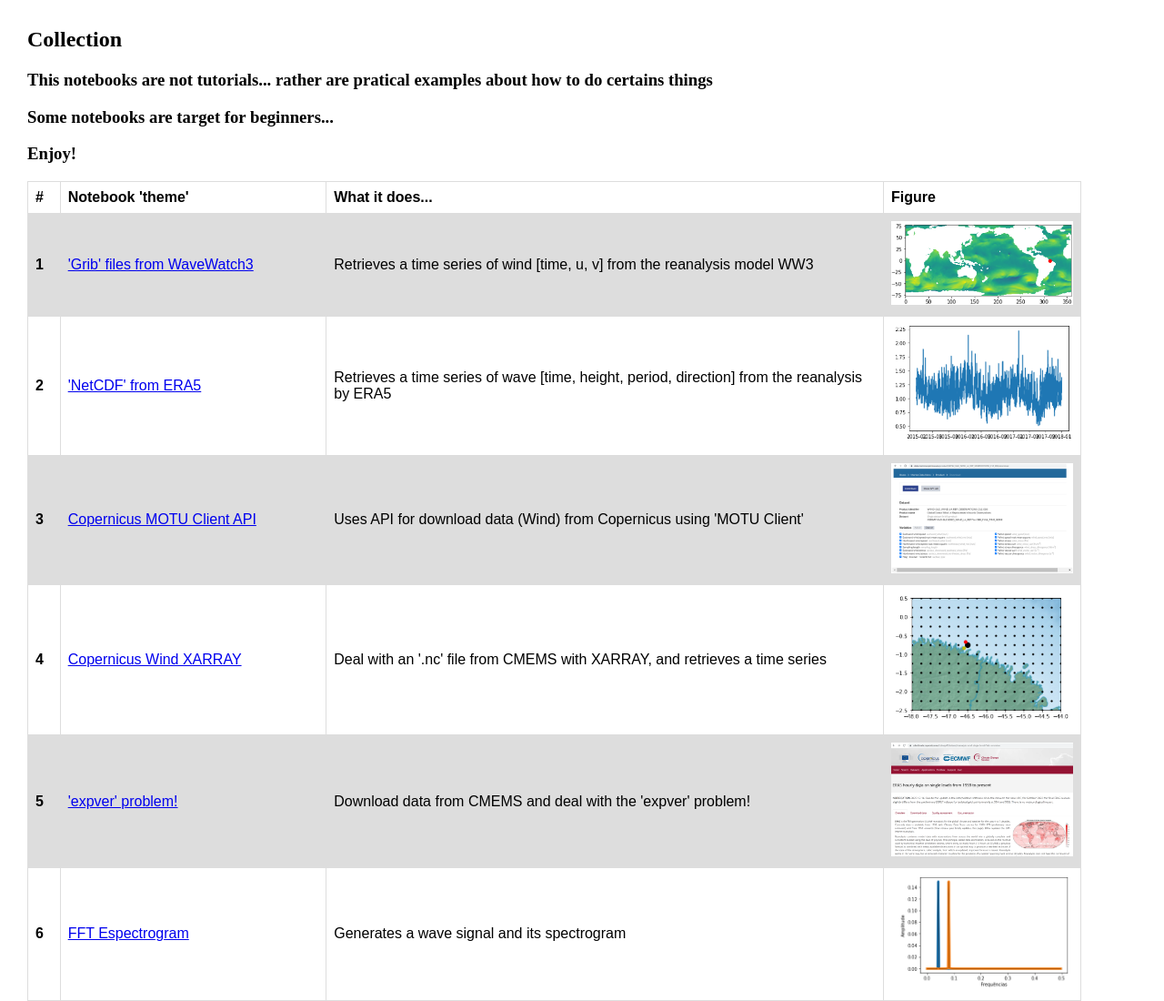
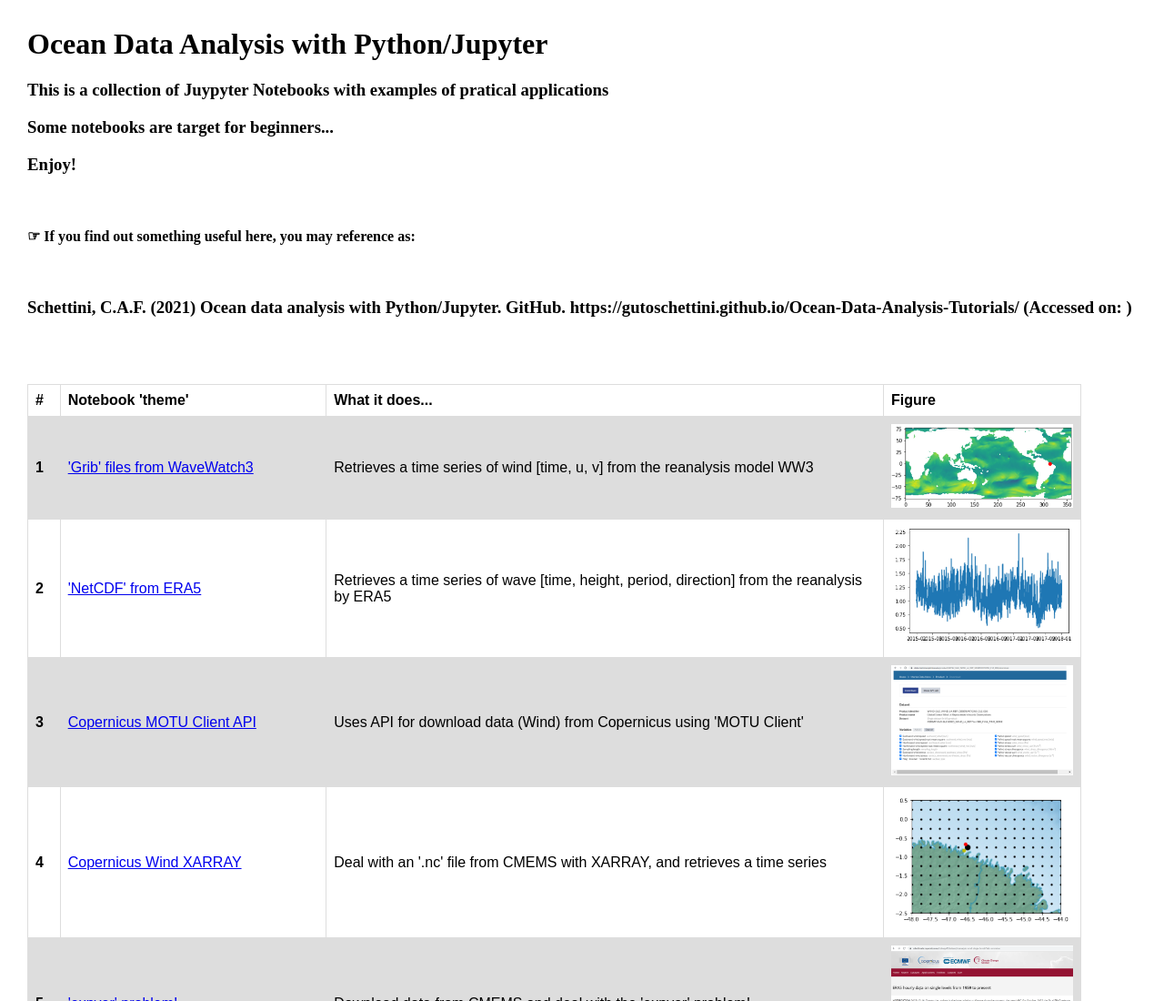
Before and after one commit to GutoSchettini/IPYNB-Collection, a plain HTML site: page index.html in a window 1280 px wide. Shown: the top 1100 px of the page at 91% size. Drawn offline with Linux system fonts and the light colour scheme.

Commit message:
Add files via upload

```diff
--- a/index.html
+++ b/index.html
@@ -22,10 +22,15 @@ tr:nth-child(even) {
 
 <body style="margin:30px;padding:0">
 
-<h2>Collection </h2>
-<h3>This notebooks are not tutorials... rather are pratical examples about how to do certains things</h3>
+<h1>Ocean Data Analysis with Python/Jupyter </h1>
+<h3>This is a collection of Juypyter Notebooks with examples of pratical applications</h3>
 <h3>Some notebooks are target for beginners... </h3>
 <h3>Enjoy!</h3>
+<br>
+<h4>&#9758; If you find out something useful here, you may reference as:</h4>
+<br>
+<h3>Schettini, C.A.F. (2021) Ocean data analysis with Python/Jupyter. GitHub. https://gutoschettini.github.io/Ocean-Data-Analysis-Tutorials/ (Accessed on:  )</h3>
+<br><br><br>
 
 <table>
 
```
